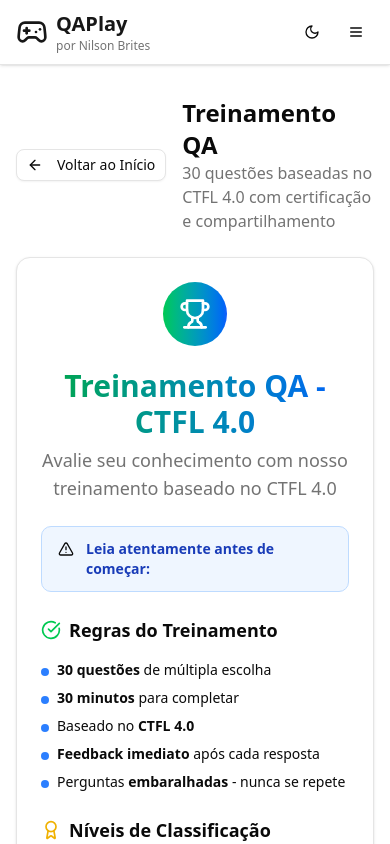
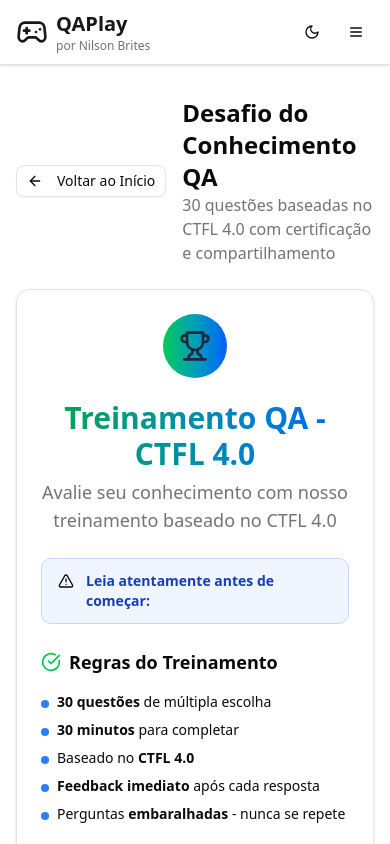
Before and after one commit to nilrd/qaplay_prod, a React (Vite) app: page /treinar in a window 390 px wide. Shown: the top 844 px of the page. Built offline with nearby package versions, Linux system fonts and the light colour scheme.

Commit message:
fix: Melhorias visuais para iPhone 7 Plus (Treinar)

```diff
--- a/src/games/TrainingGameEnhanced.jsx
+++ b/src/games/TrainingGameEnhanced.jsx
@@ -193,7 +193,7 @@
       <Card className="max-w-4xl mx-auto">
         <CardHeader className="text-center">
           <div className="mx-auto w-16 h-16 bg-gradient-to-r from-green-500 to-blue-600 rounded-full flex items-center justify-center mb-4">
-            <Trophy className="h-8 w-8 text-white" />
+            <Trophy className="h-8 w-8 text-gray-800 dark:text-gray-100" />
           </div>
           <CardTitle className="text-3xl font-bold bg-gradient-to-r from-green-600 to-blue-600 bg-clip-text text-transparent">
             Treinamento QA - CTFL 4.0
@@ -275,11 +275,11 @@
             </AlertDescription>
           </Alert>
 
-          <Button
-            onClick={() => setGameState('form')}
-            className="w-full bg-gradient-to-r from-green-600 to-blue-600 hover:from-green-700 hover:to-blue-700"
-            size="lg"
-          >
+            <Button
+              onClick={() => setGameState("form")}
+              className="w-full bg-gradient-to-r from-green-600 to-blue-600 hover:from-green-700 hover:to-blue-700 dark:from-green-500 dark:to-blue-500 dark:hover:from-green-600 dark:hover:to-blue-600 text-white"
+              size="lg"
+            >
             <User className="mr-2 h-5 w-5" />
             Continuar para Cadastro
           </Button>
--- a/src/pages/Home.jsx
+++ b/src/pages/Home.jsx
@@ -14,7 +14,7 @@
           <div className="space-y-6">
             <div className="inline-flex items-center space-x-2 bg-primary/10 text-primary px-4 py-2 rounded-full text-sm font-semibold border border-primary/20">
               <Gamepad2 className="w-4 h-4" />
-              <span className="text-primary-foreground">🎮 Plataforma Gamificada de QA</span>
+              <span className="text-primary-foreground dark:text-primary-foreground">🎮 Plataforma Gamificada de QA</span>
             </div>
 
             <h1 className="text-5xl md:text-6xl font-bold text-foreground leading-tight">
@@ -161,7 +161,7 @@
               <div className="mx-auto w-16 h-16 bg-gradient-to-r from-orange-500 to-red-500 rounded-2xl flex items-center justify-center mb-4 shadow-lg">
                 <Target className="h-8 w-8 text-gray-900 dark:text-white" />
               </div>
-              <CardTitle className="text-2xl text-foreground">Modo Treinamento</CardTitle>
+              <CardTitle className="text-2xl text-foreground">Desafio do Conhecimento QA</CardTitle>
               <CardDescription className="text-muted-foreground">
                 Prepare-se para certificações e avalie seu nível
               </CardDescription>
@@ -170,7 +170,7 @@
               <div className="space-y-3">
                 <div className="flex items-center space-x-3">
                   <Clock className="h-5 w-5 text-orange-500 flex-shrink-0" />
-                  <span className="text-sm text-muted-foreground">30 questões em 60 minutos</span>
+                  <span className="text-sm text-muted-foreground">30 questões em 30 minutos</span>
                 </div>
                 <div className="flex items-center space-x-3">
                   <BookOpen className="h-5 w-5 text-orange-500 flex-shrink-0" />
--- a/src/pages/Program.jsx
+++ b/src/pages/Program.jsx
@@ -27,7 +27,7 @@
             <CardDescription>
               Desafios práticos para você aplicar seus conhecimentos em automação de testes web e API, utilizando ferramentas e frameworks populares como Cypress, Playwright, Selenium e Postman.
             </CardDescription>
-            <Link to="/jogos/programming-challenge" className="text-primary hover:underline mt-4 block">Começar Desafio <ArrowRight className="inline-block h-4 w-4 ml-1" /></Link>
+            <Link to="/jogos/programming-challenge" className="text-primary hover:underline mt-4 block text-lg font-semibold text-blue-600 dark:text-blue-400 hover:text-blue-800 dark:hover:text-blue-200 transition-colors duration-200">Começar Desafio <ArrowRight className="inline-block h-4 w-4 ml-1" /></Link>
           </CardContent>
         </Card>
 
@@ -42,7 +42,7 @@
             <CardDescription>
               Exercícios de lógica de programação em JavaScript e Java para fortalecer sua base e prepará-lo para escrever códigos de teste mais eficientes e robustos.
             </CardDescription>
-            <Link to="/jogos/logic-programming" className="text-primary hover:underline mt-4 block">Começar Desafio <ArrowRight className="inline-block h-4 w-4 ml-1" /></Link>
+            <Link to="/jogos/logic-programming" className="text-primary hover:underline mt-4 block text-lg font-semibold text-pink-600 dark:text-pink-400 hover:text-pink-800 dark:hover:text-pink-200 transition-colors duration-200">Começar Desafio <ArrowRight className="inline-block h-4 w-4 ml-1" /></Link>
           </CardContent>
         </Card>
       </section>
--- a/src/pages/Train.jsx
+++ b/src/pages/Train.jsx
@@ -14,7 +14,7 @@
           </Link>
         </Button>
         <div>
-          <h1 className="text-2xl font-bold">Treinamento QA</h1>
+          <h1 className="text-2xl font-bold">Desafio do Conhecimento QA</h1>
           <p className="text-muted-foreground">30 questões baseadas no CTFL 4.0 com certificação e compartilhamento</p>
         </div>
       </div>
```
